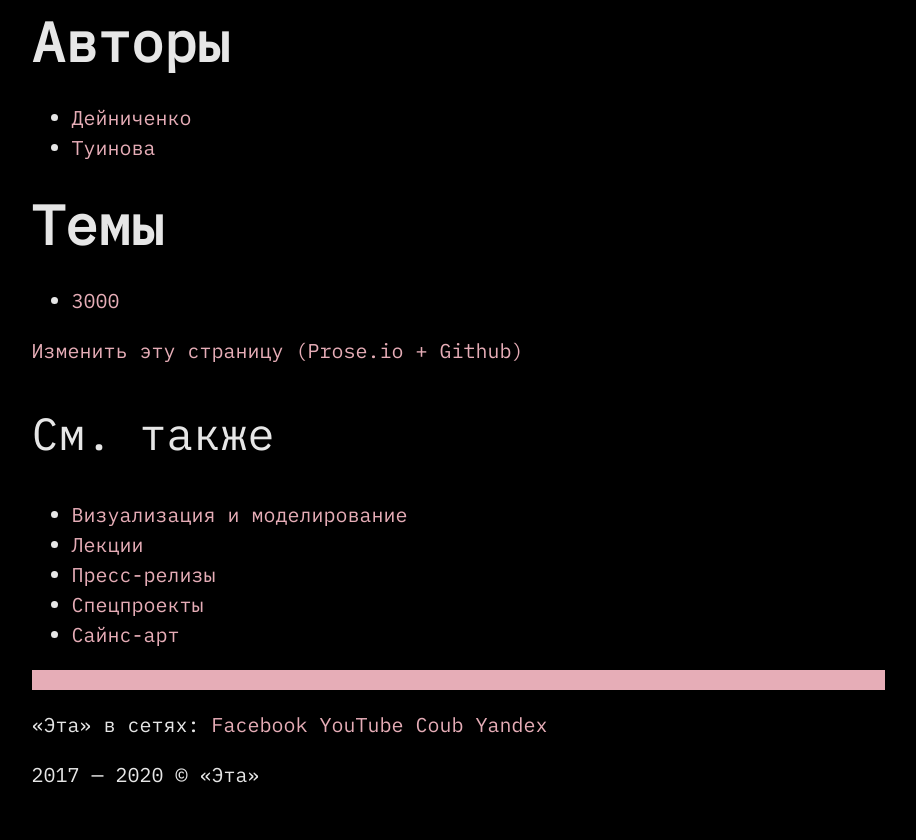
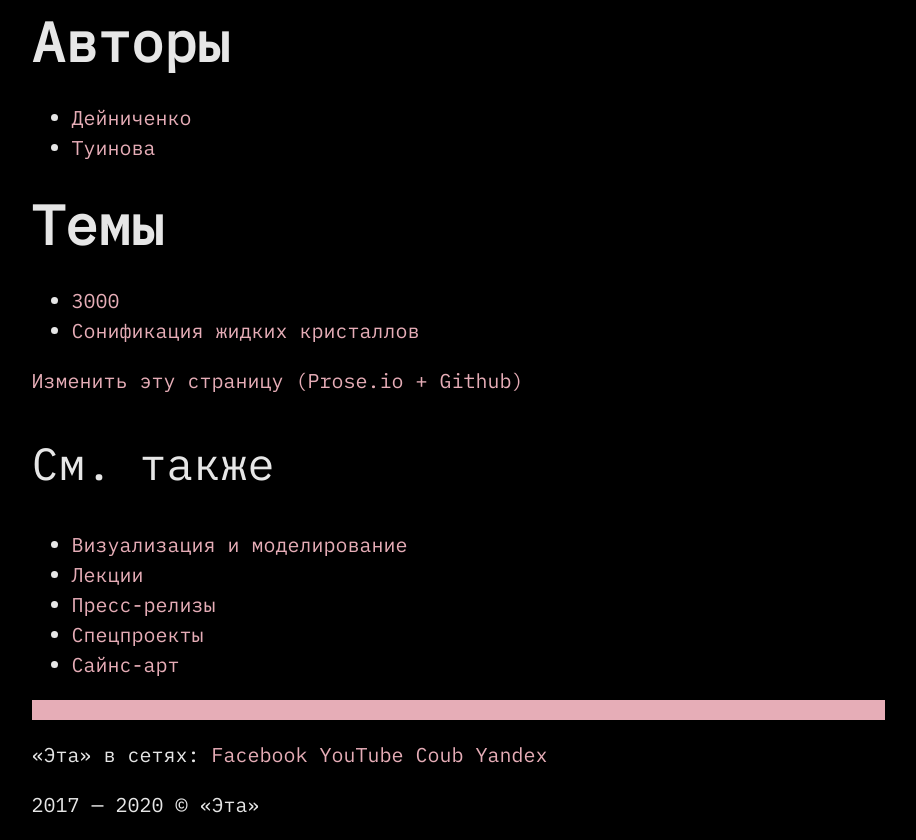
Before and after one commit to indexmod/eta.ga, a Jekyll site: the page built from science.md, in a window 1280 px wide. Shown: the part 473-1313 px from the top of the page, without its empty margins (200-1116 px from the left). Built offline with Jekyll 4.4.1, drawn with Linux system fonts in a browser that asks for light colours; before the commit the page ends 1283 px from its top, so only the background shows below that.

Commit message:
Sonification

```diff
--- a/science.md
+++ b/science.md
@@ -15,3 +15,4 @@ video: https://media.giphy.com/media/r0jmEqjN9KiZO/giphy.mp4
 #  Темы
 
 + [3000](3000)
++ [Сонификация жидких кристаллов](sonification)
```
